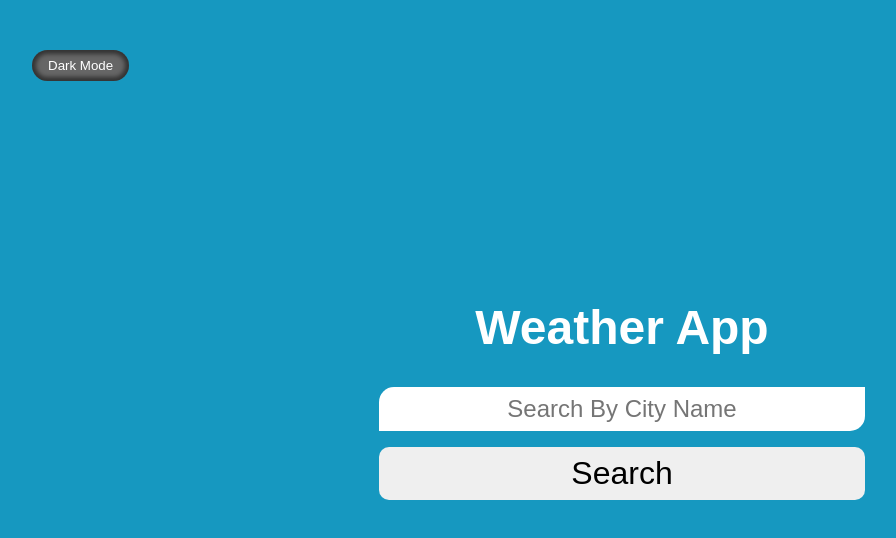
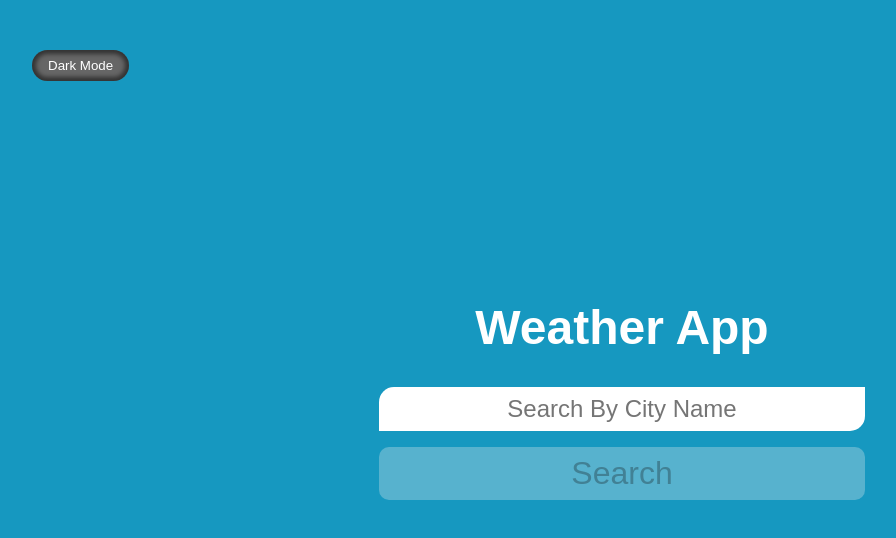
Before and after one commit to MKhodagholi/weather-app, a React (Create React App) app: page / in a window 1280 px wide. Shown: the top 538 px of the page, without its empty margins (18-914 px from the left). Built offline with nearby package versions, Linux system fonts and the light colour scheme.

Commit message:
add not allowed if the input is empty

```diff
--- a/src/components/AppSearch.jsx
+++ b/src/components/AppSearch.jsx
@@ -11,7 +11,11 @@ const AppSearch = ({ changeCityHandler, getInformation, city }) => {
         className={classes["search-input"]}
         placeholder="Search By City Name"
       />
-      <button onClick={getInformation} className={classes["search-button"]}>
+      <button
+        onClick={getInformation}
+        className={classes["search-button"]}
+        disabled={city === ""}
+      >
         Search
       </button>
     </div>
--- a/src/components/AppSearch.module.css
+++ b/src/components/AppSearch.module.css
@@ -38,6 +38,10 @@
   width: 100%;
 }
 
+.search-button:disabled {
+  cursor: not-allowed;
+}
+
 @media (min-width: 768px) {
   .app-search {
     display: flex;
```
